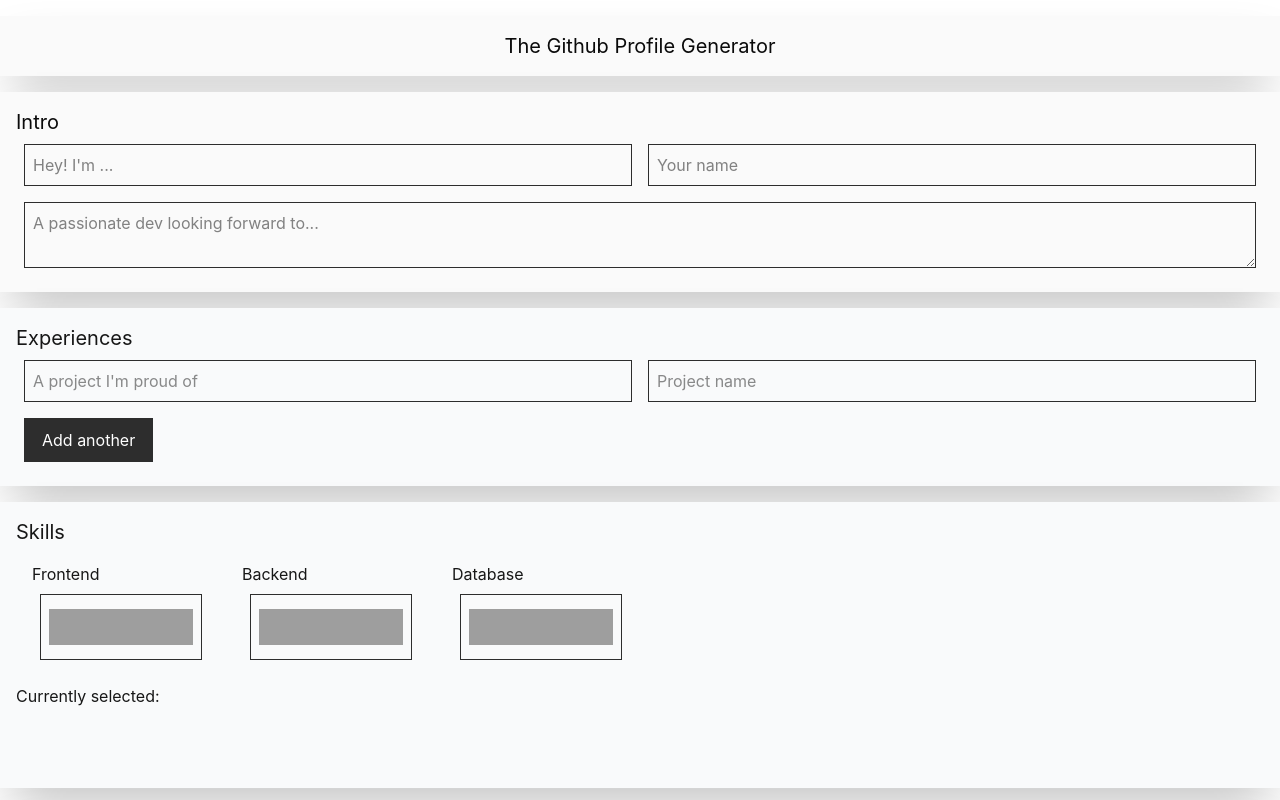
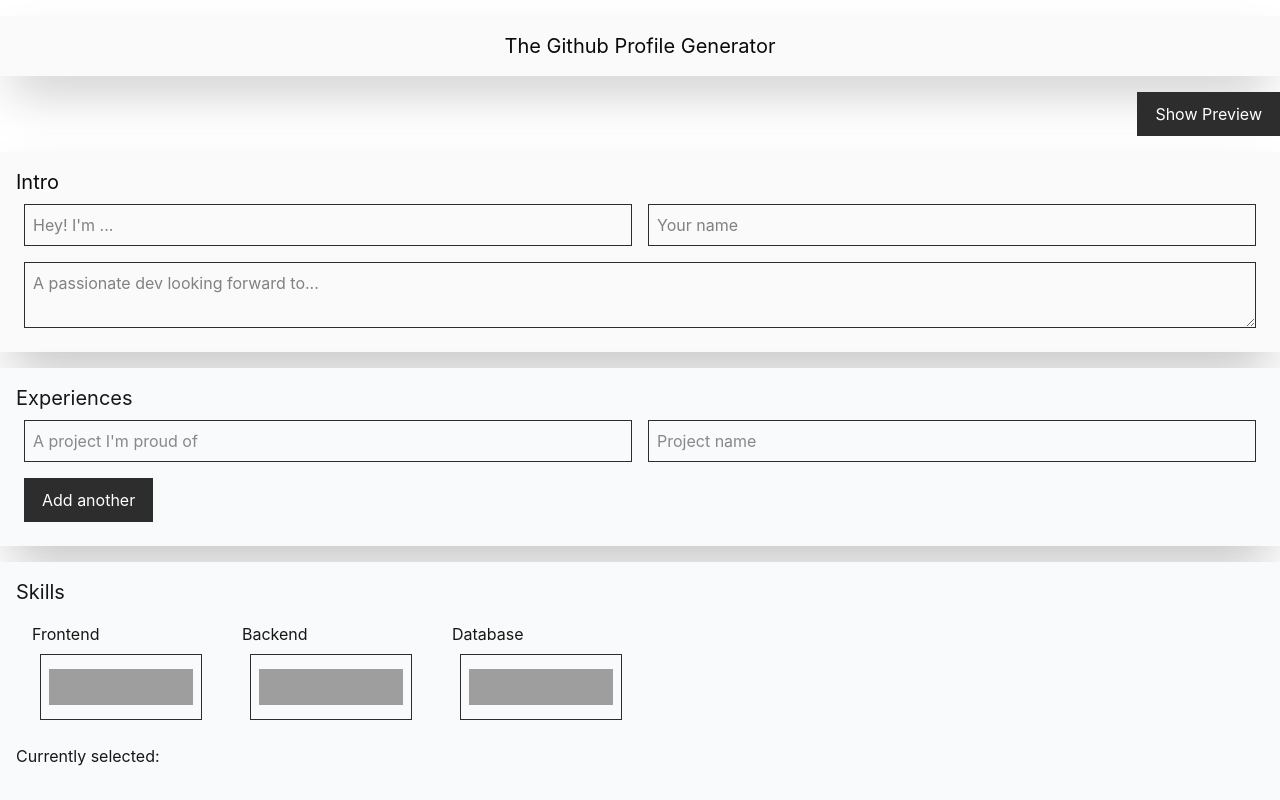
Before and after one commit to ilievskey/github-profile-gen, a React (Vite) app: page / in a window 1280 px wide. Shown: the top 800 px of the page. Built offline with nearby package versions, Linux system fonts and the light colour scheme; grey boxes are pictures that could not be loaded.

Commit message:
md preview fully working

```diff
--- a/src/App.tsx
+++ b/src/App.tsx
@@ -5,6 +5,7 @@ import Intro from "./components/Intro.tsx";
 import Experiences from "./components/Experiences.tsx";
 import Contact from "./components/Contact.tsx";
 import Skills from "./components/Skills.tsx";
+import Preview from "./components/Preview.tsx";
 
 const App: React.FC = () => {
 
@@ -14,6 +15,8 @@ const App: React.FC = () => {
         skills: [] as {imgLink: string, name: string}[],
         contacts: [] as {platform: string, url: string}[],
     })
+
+    const [showPreview, setShowPreview] = useState(false);
 
     const introSection =
         profileData.intro.intro.trim() || profileData.intro.name.trim() ? `<h2 align="center">${profileData.intro.intro} ${profileData.intro.name}</h2>` : '';
@@ -52,15 +55,34 @@ ${contactSection}`
     }
 
   return (
-    <>
+    <div className="container mx-auto">
         <Nav/>
-        <Intro profileData={profileData} setProfileData={setProfileData}/>
-        <Experiences profileData={profileData} setProfileData={setProfileData}/>
-        <Skills profileData={profileData} setProfileData={setProfileData}/>
-        <Contact profileData={profileData} setProfileData={setProfileData}/>
-        <button onClick={generateReadme} className="add px-4 py-2 mb-3">G e n e r a t e README</button>
-    </>
+
+        <div className="flex justify-end mb-4">
+            <button
+                onClick={() => setShowPreview(!showPreview)}
+                className="add px-4 py-2"
+            >
+                {showPreview ? "Hide Preview" : "Show Preview"}
+            </button>
+        </div>
+        <div className={`${showPreview ? "grid grid-cols-2 gap-4" : ""}`}>
+            <div>
+                <Intro profileData={profileData} setProfileData={setProfileData}/>
+                <Experiences profileData={profileData} setProfileData={setProfileData}/>
+                <Skills profileData={profileData} setProfileData={setProfileData}/>
+                <Contact profileData={profileData} setProfileData={setProfileData}/>
+                <button onClick={generateReadme} className="add px-4 py-2 mb-3">G e n e r a t e README</button>
+            </div>
+            {showPreview && (
+                <div className="sticky top-4">
+                    <Preview profileData={profileData} />
+                </div>
+            )}
+        </div>
+
+    </div>
   )
 }
 
-export default App
+export default App;
--- a/src/components/Preview.tsx
+++ b/src/components/Preview.tsx
@@ -9,23 +9,23 @@ const Preview: React.FC<PreviewProps> = ({ profileData }) => {
     const generateMarkdown = () => {
         let markdown = '';
 
-        if(profileData.intro.name){
-            markdown += `# ${profileData.intro.name}\n\n`;
-        }
-
-        if (profileData.intro.intro) {
-            markdown += `${profileData.intro.intro}\n\n`;
+        if (profileData.intro.name || profileData.intro.intro) {
+            markdown += `<h2 align="center">${profileData.intro.intro} ${profileData.intro.name}</h2>`;
         }
 
         if (profileData.intro.desc) {
-            markdown += `${profileData.intro.desc}\n\n`;
+            markdown += `<h3 align="center">${profileData.intro.desc}</h3>`;
         }
 
-        if(profileData.experiences.length > 0){
+        const hasExperience = profileData.experiences.some(
+            (exp:any) => exp.text1.trim() || exp.text2.trim()
+        );
+
+        if(hasExperience){
             markdown += `## Experiences \n\n`;
-            profileData.experiences.forEach((exp: any) => {
+            profileData.experiences.forEach((exp:any) => {
                 if(exp.text1 || exp.text2) {
-                    markdown += `- ${exp.text1}: ${exp.text2}\n`;
+                    markdown += `- ${exp.text1} ${exp.text2}\n`;
                 }
             });
             markdown += '\n';
@@ -51,8 +51,8 @@ const Preview: React.FC<PreviewProps> = ({ profileData }) => {
 
     return (
         <div className="card-bg">
-            <h2>README preview</h2>
-            <div className="p-4 border border-gray-300 rounded">
+            <h2>README p r e v i e w</h2>
+            <div className="py-4">
                 <Markdown source={generateMarkdown()} />
             </div>
         </div>
```
